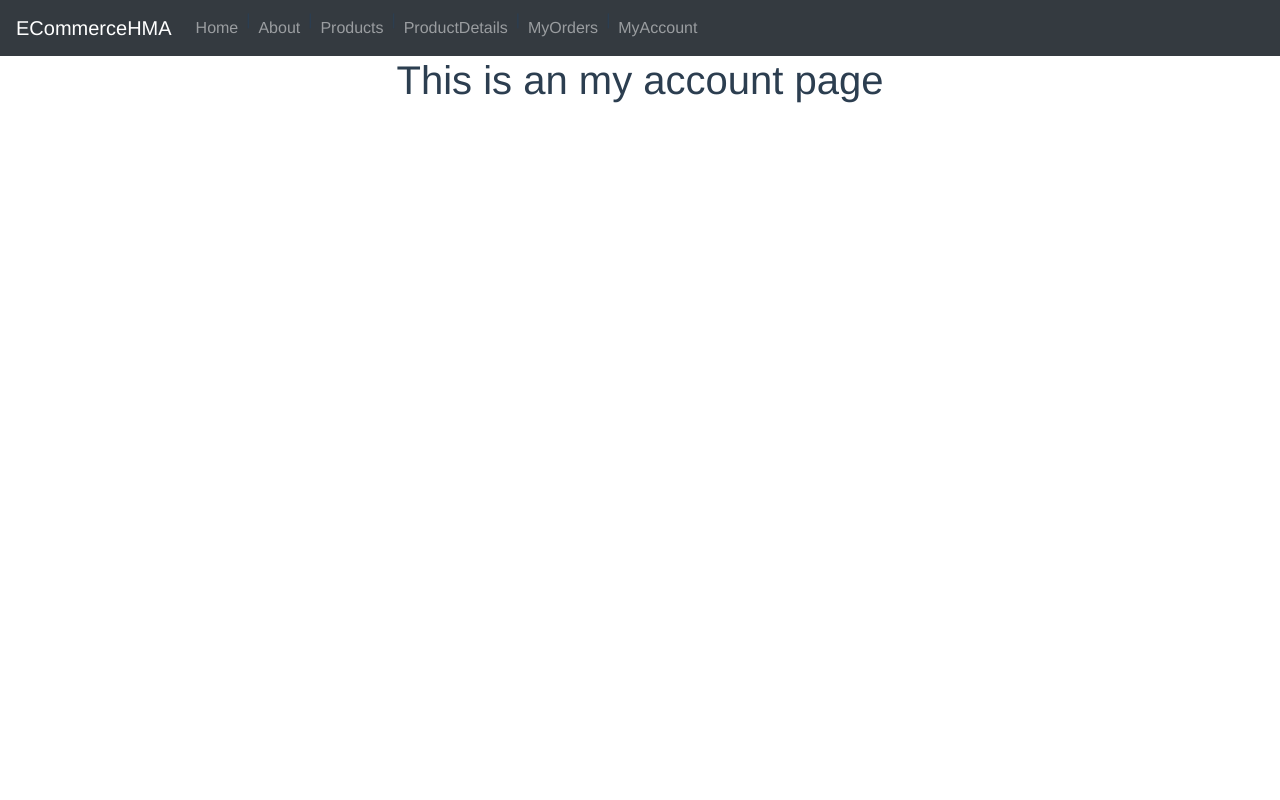
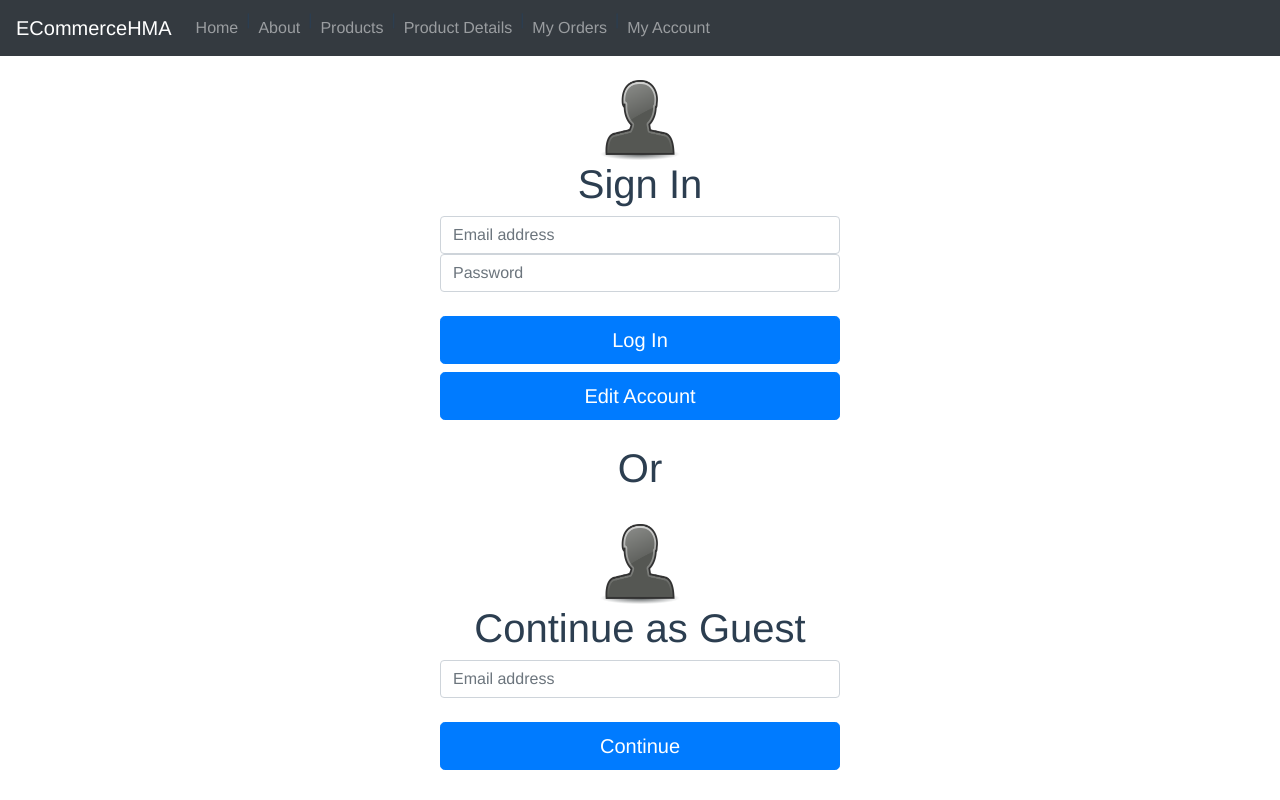
Before and after one commit to HiteshNaidu/VueJS_eCommerce, a Vue app: page /myAccount in a window 1280 px wide. Built offline with nearby package versions, Linux system fonts and the light colour scheme.

Commit message:
My Account page updated

```diff
--- a/src/App.vue
+++ b/src/App.vue
@@ -3,12 +3,12 @@
     <b-navbar type="dark" variant="dark">
       <b-navbar-brand href="/">ECommerceHMA</b-navbar-brand>
     <b-navbar-nav>
-       <b-nav-item  to="/">Home</b-nav-item> |
+      <b-nav-item  to="/">Home</b-nav-item> |
       <b-nav-item  to="/about">About</b-nav-item> |
       <b-nav-item  to="/Products">Products</b-nav-item> |
-      <b-nav-item  to="/ProductDetails">ProductDetails</b-nav-item> |
-      <b-nav-item  to="/MyOrders">MyOrders</b-nav-item> |
-      <b-nav-item  to="/MyAccount">MyAccount</b-nav-item>
+      <b-nav-item  to="/ProductDetails">Product Details</b-nav-item> |
+      <b-nav-item  to="/MyOrders">My Orders</b-nav-item> |
+      <b-nav-item  to="/MyAccount">My Account</b-nav-item>
     </b-navbar-nav>
   </b-navbar>
 
--- a/src/views/MyAccount.vue
+++ b/src/views/MyAccount.vue
@@ -1,5 +1,48 @@
 <template>
-  <div class="about">
-    <h1>This is an my account page</h1>
+  <div class="MyAccount">
+    <form class="SignIn">
+      <br>
+      <img src="../assets/login.png" alt width="80" height="80">
+      <h1>Sign In</h1>
+      <input
+        type="email"
+        class="form-control"
+        placeholder="Email address"
+        required
+      >
+      <input
+        type="password"
+        class="form-control"
+        placeholder="Password"
+        required
+      >
+      <br>
+      <button class="btn btn-lg btn-primary btn-block" type="submit">Log In</button>
+      <button class="btn btn-lg btn-primary btn-block" type="submit">Edit Account</button>
+    </form>
+    <br>
+    <h1>Or</h1>
+    <br>
+    <form class="GuestLogIn">
+      <img src="../assets/login.png" alt width="80" height="80">
+      <h1>Continue as Guest</h1>
+      <input
+        type="email"
+        class="form-control"
+        placeholder="Email address"
+        required
+      >
+      <br>
+      <button class="btn btn-lg btn-primary btn-block" type="submit">Continue</button>
+    </form>
   </div>
 </template>
+
+<style>
+
+.MyAccount {
+  max-width: 400px;
+  margin: auto;
+}
+
+</style>
```
Also changed, not shown: src/assets/login.png (added).
